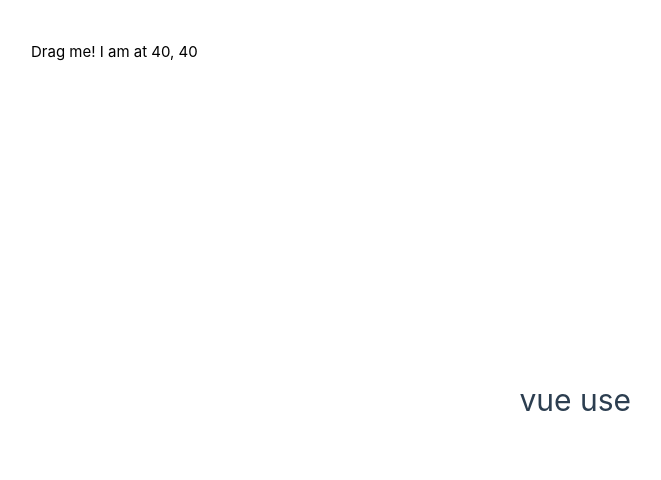
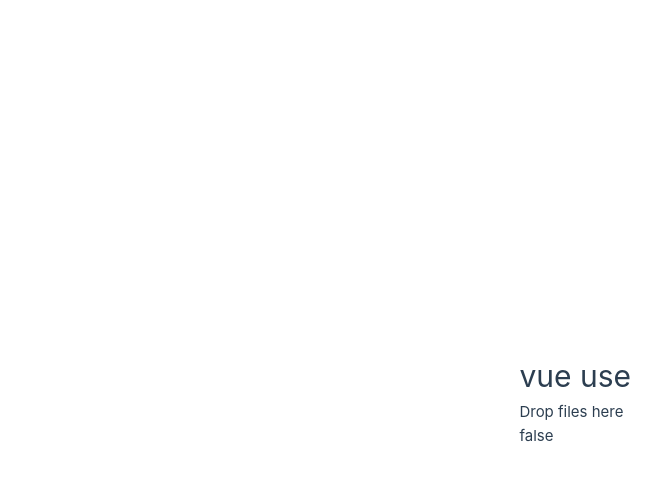
Before and after one commit to noah-00/vue3-doc, a Vue app: page / in a window 1280 px wide. Shown: the top 480 px of the page, without its empty margins (9-670 px from the left). Built offline with nearby package versions, Linux system fonts and the light colour scheme.

Commit message:
✨ useDropZone

```diff
--- /dev/null
+++ b/src/components/VueUse/UseDropZone.vue
@@ -0,0 +1,17 @@
+<script setup lang="ts">
+import { ref } from "vue";
+import { useDropZone } from "@vueuse/core";
+
+const dropZoneRef = ref<HTMLDivElement>();
+
+function onDrop(files: File[] | null) {
+  // called when files are dropped on zone
+}
+
+const { isOverDropZone } = useDropZone(dropZoneRef, onDrop);
+</script>
+
+<template>
+  <div ref="dropZoneRef">Drop files here</div>
+  {{ isOverDropZone }}
+</template>
--- a/src/components/VueUse/index.vue
+++ b/src/components/VueUse/index.vue
@@ -3,6 +3,7 @@ import UseMouse from "./UseMouse.vue";
 import UseActiveElement from "./UseActiveElement.vue";
 import UseDocumentVisibility from "./UseDocumentVisibility.vue";
 import UseDraggable from "./UseDraggable.vue";
+import UseDropZone from "./UseDropZone.vue";
 </script>
 
 <template>
@@ -10,5 +11,6 @@ import UseDraggable from "./UseDraggable.vue";
   <!-- <UseMouse /> -->
   <!-- <UseActiveElement /> -->
   <!-- <UseDocumentVisibility /> -->
-  <UseDraggable />
+  <!-- <UseDraggable /> -->
+  <UseDropZone />
 </template>
```
